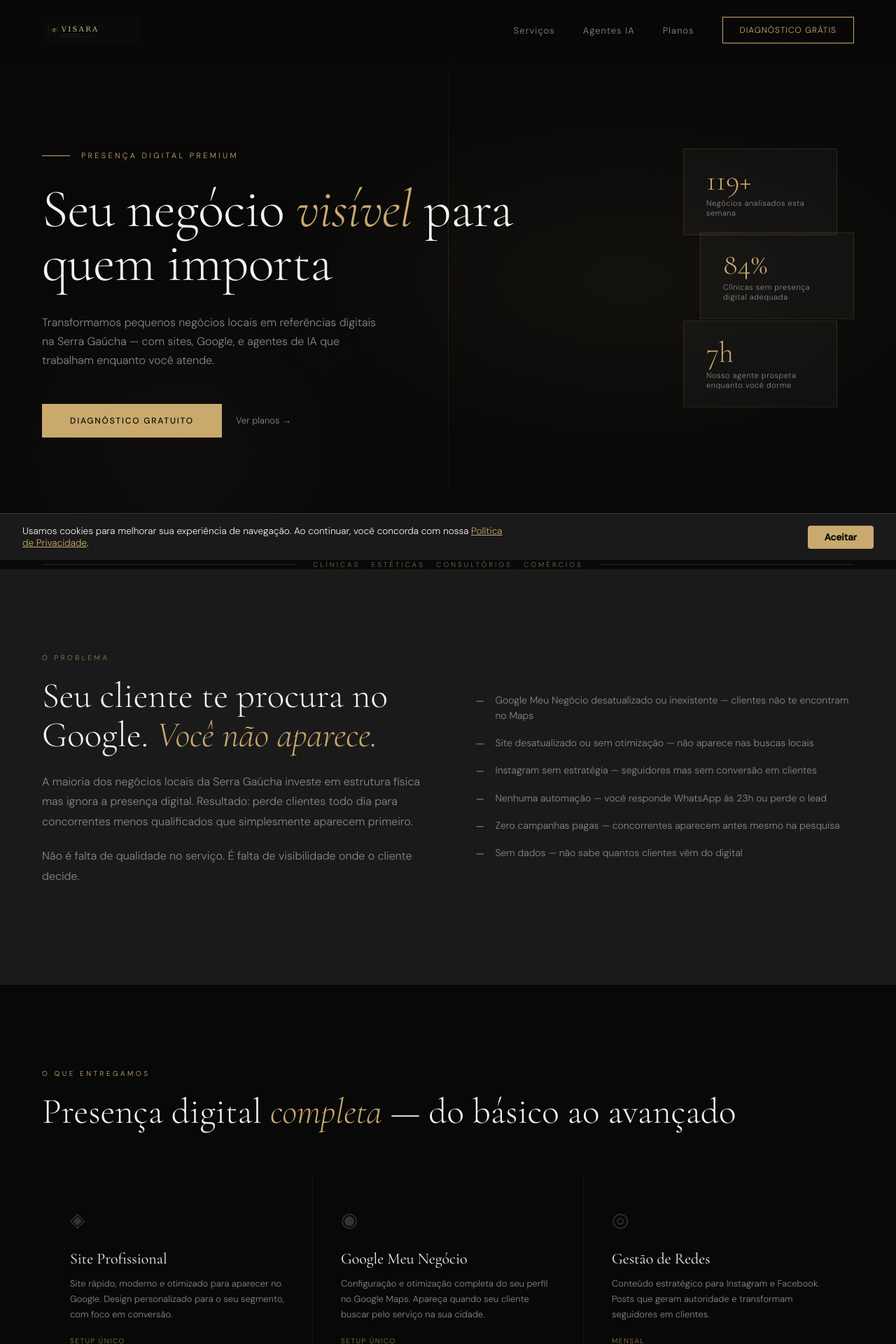
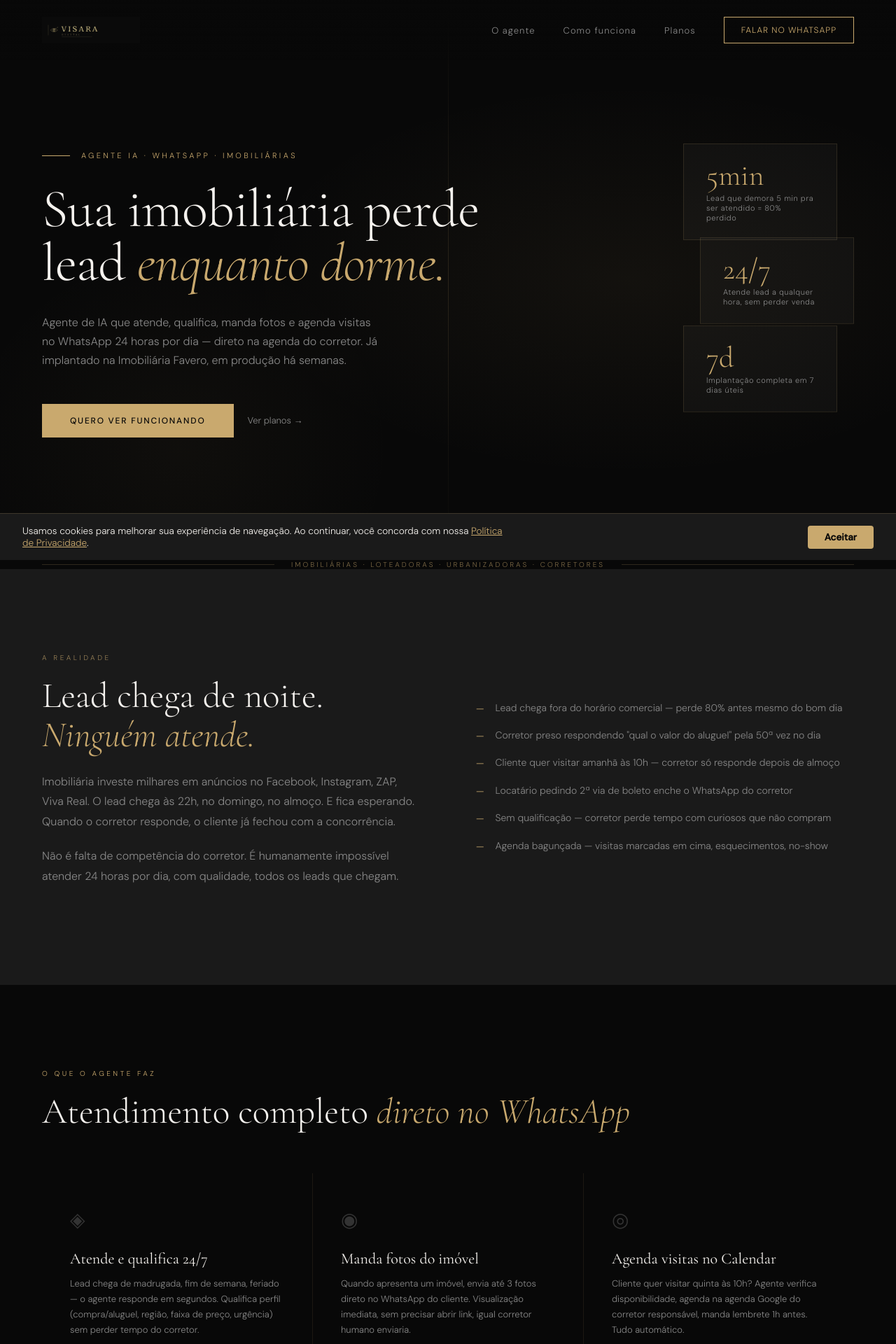
Before and after one commit to Nativeterritorial/visara-react, a React (Vite) app: page / in a window 1280 px wide. Shown: the top 1920 px of the page at 70% size. Built offline with nearby package versions, Linux system fonts and the light colour scheme.

Commit message:
Refoca LP em agentes de IA para imobiliarias

```diff
--- a/index.html
+++ b/index.html
@@ -5,8 +5,14 @@
     <link rel="icon" type="image/png" href="/favicon.png" />
     <link rel="apple-touch-icon" href="/apple-touch-icon.png" />
     <meta name="viewport" content="width=device-width, initial-scale=1.0" />
-    <title>Visara Digital — Presença que Converte</title>
-    <meta name="description" content="Transformamos pequenos negócios locais em referências digitais na Serra Gaúcha — com sites, Google, e agentes de IA que trabalham enquanto você atende." />
+    <title>Visara Digital — Agentes de IA para Imobiliárias</title>
+    <meta name="description" content="Agente de IA que atende, qualifica, manda fotos e agenda visitas no WhatsApp 24/7 — direto na agenda do corretor. Para imobiliárias, loteadoras e urbanizadoras da Serra Gaúcha." />
+    <meta property="og:title" content="Visara Digital — Agentes de IA para Imobiliárias" />
+    <meta property="og:description" content="Atende lead 24/7 no WhatsApp, qualifica, manda fotos e agenda visita. Já em produção na Imobiliária Favero." />
+    <meta property="og:type" content="website" />
+    <meta property="og:url" content="https://visaradigital.com.br/" />
+    <meta property="og:image" content="https://visaradigital.com.br/visara-logo-gold.png" />
+    <meta property="og:locale" content="pt_BR" />
     <meta name="robots" content="index, follow" />
     <link rel="canonical" href="https://visaradigital.com.br/" />
     <!-- Google Fonts -->
--- a/src/components/layout/Footer.jsx
+++ b/src/components/layout/Footer.jsx
@@ -3,13 +3,13 @@ function Footer() {
     <footer>
       <div>
         <img src="/visara-logo-gold.png" alt="Visara Digital" className="footer-logo" />
-        <p>Presença digital para negócios locais da Serra Gaúcha</p>
+        <p>Agentes de IA para imobiliárias · Serra Gaúcha</p>
       </div>
       <div className="footer-links">
-        <a href="#servicos">Serviços</a>
+        <a href="#servicos">O agente</a>
         <a href="#planos">Planos</a>
-        <a href="#agentes">Agentes IA</a>
-        <a href="#contato">Contato</a>
+        <a href="#agentes">Como funciona</a>
+        <a href="https://wa.me/5554991612389" target="_blank" rel="noopener noreferrer">WhatsApp</a>
       </div>
       <p>© {new Date().getFullYear()} Visara Digital</p>
     </footer>
--- a/src/components/layout/Header.jsx
+++ b/src/components/layout/Header.jsx
@@ -1,6 +1,6 @@
 import { useState, useEffect } from 'react'
 
-const WA = 'https://wa.me/5554991612389?text=Olá!%20Quero%20meu%20diagnóstico%20digital%20gratuito'
+const WA = 'https://wa.me/5554991612389?text=Oi!%20Quero%20ver%20o%20agente%20de%20IA%20funcionando'
 
 function Header() {
   const [menuOpen, setMenuOpen] = useState(false)
@@ -21,10 +21,10 @@ function Header() {
           <img src="/visara-logo-gold.png" alt="Visara Digital" />
         </a>
         <div className="nav-links">
-          <a href="#servicos">Serviços</a>
-          <a href="#agentes">Agentes IA</a>
+          <a href="#servicos">O agente</a>
+          <a href="#agentes">Como funciona</a>
           <a href="#planos">Planos</a>
-          <a href="#contato" className="nav-cta">Diagnóstico Grátis</a>
+          <a href={WA} target="_blank" rel="noopener noreferrer" className="nav-cta">Falar no WhatsApp</a>
         </div>
         <button className="nav-hamburger" onClick={() => setMenuOpen(true)} aria-label="Abrir menu">
           <span /><span /><span />
@@ -33,10 +33,10 @@ function Header() {
 
       <div className={`mobile-menu ${menuOpen ? 'open' : ''}`}>
         <button className="mobile-menu-close" onClick={closeMenu} aria-label="Fechar menu">✕</button>
-        <a href="#servicos" onClick={closeMenu}>Serviços</a>
-        <a href="#agentes" onClick={closeMenu}>Agentes IA</a>
+        <a href="#servicos" onClick={closeMenu}>O agente</a>
+        <a href="#agentes" onClick={closeMenu}>Como funciona</a>
         <a href="#planos" onClick={closeMenu}>Planos</a>
-        <a href="#contato" onClick={closeMenu}>Contato</a>
+        <a href={WA} target="_blank" rel="noopener noreferrer" onClick={closeMenu}>WhatsApp</a>
       </div>
     </>
   )
--- a/src/components/sections/Agents.jsx
+++ b/src/components/sections/Agents.jsx
@@ -1,7 +1,9 @@
-const agentPlans = [
-  { name: 'Agente Básico', desc: 'Responde WhatsApp automaticamente', price: 'R$297', period: '/mês' },
-  { name: 'Agente Pro', desc: 'WhatsApp + qualificação + agendamento', price: 'R$497', period: '/mês' },
-  { name: 'Agente Full', desc: 'Prospecção + atendimento + relatório', price: 'R$797', period: '/mês' },
+const features = [
+  { name: '📅 Agendamento inteligente', desc: 'Verifica agenda real do corretor + Google Calendar' },
+  { name: '📷 Envio automático de fotos', desc: 'Cliente vê o imóvel sem clicar em link nenhum' },
+  { name: '🔧 Indicação de profissionais', desc: 'Encanador, eletricista, pintor — rede completa' },
+  { name: '💬 Híbrido humano + IA', desc: 'Corretor assume conversa quando quiser, com 1 comando' },
+  { name: '🏗️ Loteadoras / Urbanizadoras', desc: 'Empreendimentos + lotes individuais separados' },
 ]
 
 function Agents() {
@@ -10,14 +12,13 @@ function Agents() {
       <div className="agent-bg" />
       <div className="agent-content">
         <div className="fade-in">
-          <div className="section-label">Tecnologia</div>
+          <div className="section-label">Como funciona na prática</div>
           <h2 style={{ fontFamily: 'var(--serif)', fontSize: 'clamp(36px,4vw,56px)', fontWeight: 300, lineHeight: 1.1, marginBottom: 24 }}>
-            Agentes de IA que <em style={{ fontStyle: 'italic', color: 'var(--gold)' }}>trabalham por você</em>
+            Veja a Fá <em style={{ fontStyle: 'italic', color: 'var(--gold)' }}>em ação</em>
           </h2>
           <p style={{ fontSize: 15, lineHeight: 1.7, color: 'var(--gray-light)', marginBottom: 32 }}>
-            Já tem site e Google configurados? Leve seu negócio para o próximo nível com automação
-            inteligente. Nossos agentes respondem clientes, qualificam leads e agendam — enquanto
-            você foca no que sabe fazer.
+            Cliente real interagindo com o agente da Imobiliária Favero. Tudo isso aconteceu em
+            <strong> menos de 60 segundos</strong>, sem corretor nenhum envolvido até a hora certa.
           </p>
 
           <div className="agent-terminal">
@@ -25,31 +26,34 @@ function Agents() {
               <div className="dot dot-r" /><div className="dot dot-y" /><div className="dot dot-g" />
             </div>
             <div className="terminal-line"><span className="terminal-gold">›</span> Cliente envia mensagem às 22:47</div>
-            <div className="terminal-line terminal-dim">&nbsp;&nbsp;"Boa noite, quero agendar uma consulta"</div>
-            <div className="terminal-line" style={{ marginTop: 8 }}><span className="terminal-gold">›</span> Agente responde em <span className="terminal-white">3 segundos</span></div>
-            <div className="terminal-line terminal-dim">&nbsp;&nbsp;"Olá! Temos horários disponíveis na terça..."</div>
-            <div className="terminal-line" style={{ marginTop: 8 }}><span className="terminal-gold">›</span> Lead qualificado e <span className="terminal-white">agendamento confirmado</span></div>
-            <div className="terminal-line terminal-dim">&nbsp;&nbsp;Você recebe notificação pela manhã</div>
+            <div className="terminal-line terminal-dim">&nbsp;&nbsp;"Oi, queria saber sobre lotes de vocês"</div>
+            <div className="terminal-line" style={{ marginTop: 8 }}><span className="terminal-gold">›</span> Fá responde em <span className="terminal-white">4 segundos</span></div>
+            <div className="terminal-line terminal-dim">&nbsp;&nbsp;"Oi! Que bom que tá interessado 😊</div>
+            <div className="terminal-line terminal-dim">&nbsp;&nbsp;&nbsp;Você procura terreno em loteamento ou lote avulso?"</div>
+            <div className="terminal-line" style={{ marginTop: 8 }}><span className="terminal-gold">›</span> Cliente: "loteamento, faixa 100k"</div>
+            <div className="terminal-line" style={{ marginTop: 8 }}><span className="terminal-gold">›</span> Fá apresenta <span className="terminal-white">3 lotes + envia fotos</span></div>
+            <div className="terminal-line" style={{ marginTop: 8 }}><span className="terminal-gold">›</span> Cliente quer visitar quinta às 10h</div>
+            <div className="terminal-line" style={{ marginTop: 8 }}><span className="terminal-gold">›</span> Fá <span className="terminal-white">verifica agenda + agenda visita</span></div>
+            <div className="terminal-line terminal-dim">&nbsp;&nbsp;Corretor recebe notificação no WhatsApp</div>
             <div className="terminal-line" style={{ marginTop: 8 }}><span className="terminal-gold">›</span> <span className="cursor" /></div>
           </div>
         </div>
 
         <div className="fade-in">
-          <div className="section-label" style={{ marginBottom: 32 }}>Planos mensais — Agentes IA</div>
+          <div className="section-label" style={{ marginBottom: 32 }}>Recursos exclusivos</div>
           <div className="agent-plans">
-            {agentPlans.map((p) => (
-              <div className="agent-plan" key={p.name}>
+            {features.map((f) => (
+              <div className="agent-plan" key={f.name}>
                 <div>
-                  <div className="agent-plan-name">{p.name}</div>
-                  <div className="agent-plan-desc">{p.desc}</div>
+                  <div className="agent-plan-name">{f.name}</div>
+                  <div className="agent-plan-desc">{f.desc}</div>
                 </div>
-                <div className="agent-plan-price">{p.price}<small>{p.period}</small></div>
               </div>
             ))}
           </div>
           <p style={{ fontSize: 12, color: 'var(--gray-light)', marginTop: 20, lineHeight: 1.6 }}>
-            Ideal para negócios que já têm presença digital estruturada e querem automatizar
-            o atendimento e a captação de novos clientes.
+            Customizado para o jeito que sua imobiliária trabalha. Você edita os imóveis em uma
+            planilha — o agente reflete na próxima conversa.
           </p>
         </div>
       </div>
--- a/src/components/sections/CTA.jsx
+++ b/src/components/sections/CTA.jsx
@@ -1,18 +1,18 @@
-const WA = 'https://wa.me/5554991612389?text=Olá!%20Quero%20meu%20diagnóstico%20digital%20gratuito'
+const WA = 'https://wa.me/5554991612389?text=Oi!%20Quero%20ver%20o%20agente%20de%20IA%20funcionando%20pra%20imobili%C3%A1ria'
 
 function CTA() {
   return (
     <section className="cta-section" id="contato">
       <div className="cta-bg" />
       <div style={{ position: 'relative' }}>
-        <div className="section-label fade-in" style={{ textAlign: 'center' }}>Comece hoje</div>
-        <h2 className="fade-in">Receba seu diagnóstico <em>gratuito</em></h2>
+        <div className="section-label fade-in" style={{ textAlign: 'center' }}>Vamos conversar</div>
+        <h2 className="fade-in">Quer ver o agente <em>funcionando</em>?</h2>
         <p className="fade-in">
-          Analisamos sua presença digital em minutos e mostramos exatamente o que está
-          perdendo — sem compromisso.
+          Manda mensagem que te chamo numa call rápida e mostro a Fá atendendo ao vivo.
+          30 minutos pra você decidir se faz sentido pra sua imobiliária.
         </p>
         <a href={WA} className="btn-primary fade-in" target="_blank" rel="noopener noreferrer">
-          Solicitar diagnóstico grátis
+          Falar no WhatsApp
         </a>
       </div>
     </section>
--- a/src/components/sections/Hero.jsx
+++ b/src/components/sections/Hero.jsx
@@ -1,9 +1,9 @@
-const WA = 'https://wa.me/5554991612389?text=Olá!%20Quero%20meu%20diagnóstico%20digital%20gratuito'
+const WA = 'https://wa.me/5554991612389?text=Oi!%20Quero%20ver%20o%20agente%20funcionando'
 
 const stats = [
-  { number: '119+', label: 'Negócios analisados esta semana' },
-  { number: '84%', label: 'Clínicas sem presença digital adequada' },
-  { number: '7h', label: 'Nosso agente prospeta enquanto você dorme' },
+  { number: '5min', label: 'Lead que demora 5 min pra ser atendido = 80% perdido' },
+  { number: '24/7', label: 'Atende lead a qualquer hora, sem perder venda' },
+  { number: '7d', label: 'Implantação completa em 7 dias úteis' },
 ]
 
 function Hero() {
@@ -13,15 +13,16 @@ function Hero() {
       <div className="hero-line" />
 
       <div className="hero-content">
-        <div className="hero-eyebrow">Presença Digital Premium</div>
-        <h1>Seu negócio <em>visível</em> para quem importa</h1>
+        <div className="hero-eyebrow">Agente IA · WhatsApp · Imobiliárias</div>
+        <h1>Sua imobiliária perde lead <em>enquanto dorme.</em></h1>
         <p className="hero-sub">
-          Transformamos pequenos negócios locais em referências digitais na Serra Gaúcha —
-          com sites, Google, e agentes de IA que trabalham enquanto você atende.
+          Agente de IA que atende, qualifica, manda fotos e agenda visitas no WhatsApp 24 horas
+          por dia — direto na agenda do corretor. Já implantado na Imobiliária Favero, em
+          produção há semanas.
         </p>
         <div className="hero-actions">
           <a href={WA} className="btn-primary" target="_blank" rel="noopener noreferrer">
-            Diagnóstico Gratuito
+            Quero ver funcionando
           </a>
           <a href="#planos" className="btn-ghost">Ver planos →</a>
         </div>
--- a/src/components/sections/Plans.jsx
+++ b/src/components/sections/Plans.jsx
@@ -1,24 +1,54 @@
 const plans = [
   {
-    name: 'Starter',
-    price: '397',
-    type: 'Pagamento único · Sem mensalidade',
-    features: ['Site profissional de 1 página', 'Google Meu Negócio configurado', 'Fotos e textos otimizados', 'Domínio por 1 ano', 'Hospedagem por 1 ano', 'Suporte 30 dias'],
+    name: 'Essencial',
+    price: '597',
+    period: '/mês',
+    type: 'Setup R$ 800 · Sem fidelidade',
+    waMsg: 'Quero%20o%20plano%20Essencial',
+    features: [
+      'Atendimento WhatsApp 24/7',
+      'Qualificação automática de leads',
+      'Apresentação de imóveis com fotos',
+      'Transferência inteligente pro corretor',
+      'FAQ de locatário (boleto, PIX)',
+      'Indicação de profissionais',
+      '1 número WhatsApp conectado',
+    ],
     featured: false,
   },
   {
-    name: 'Profissional',
-    price: '797',
-    type: 'Pagamento único · Sem mensalidade',
-    features: ['Site completo multi-página', 'Google Meu Negócio otimizado', 'Instagram configurado e bio otimizada', 'Diagnóstico digital completo', 'Integração WhatsApp Business', 'Domínio + hospedagem 1 ano', 'Suporte 60 dias'],
+    name: 'Pro',
+    price: '897',
+    period: '/mês',
+    type: 'Setup R$ 1.200 · Sem fidelidade',
+    waMsg: 'Quero%20o%20plano%20Pro',
+    features: [
+      'Tudo do Essencial',
+      'Agendamento automático Google Calendar',
+      'Verificação de conflito de horário',
+      'Distribuição entre corretores',
+      'Empreendimentos + lotes (loteadoras)',
+      'Lembrete automático antes da visita',
+      'Comandos do corretor (bloqueio, assumir)',
+      'Relatório mensal de leads',
+    ],
     featured: true,
     badge: 'Mais popular',
   },
   {
-    name: 'Premium',
+    name: 'Enterprise',
     price: '1.497',
-    type: 'Pagamento único · Sem mensalidade',
-    features: ['Tudo do Profissional', 'Google Ads configurado e ativo', 'Agente de IA no WhatsApp', 'Meta Ads configurado', 'Relatório de performance mensal', 'Suporte prioritário 90 dias'],
+    period: '/mês',
+    type: 'Setup R$ 2.000 · Sem fidelidade',
+    waMsg: 'Quero%20o%20plano%20Enterprise',
+    features: [
+      'Tudo do Pro',
+      'Múltiplos números (matriz + filiais)',
+      'Integração com sistema próprio',
+      'Dashboard customizado',
+      'Customizações específicas (4h/mês)',
+      'Suporte prioritário (resposta em 2h)',
+    ],
     featured: false,
   },
 ]
@@ -27,9 +57,9 @@ function Plans() {
   return (
     <section className="section section-alt" id="planos">
       <div className="plans-header">
-        <div className="section-label fade-in">Setup — Pagamento único</div>
+        <div className="section-label fade-in">Planos · Mensalidade</div>
         <h2 className="fade-in" style={{ fontFamily: 'var(--serif)', fontSize: 'clamp(36px,4vw,56px)', fontWeight: 300, lineHeight: 1.1 }}>
-          Comece com o que <em style={{ fontStyle: 'italic', color: 'var(--gold)' }}>você precisa agora</em>
+          Escolha o que <em style={{ fontStyle: 'italic', color: 'var(--gold)' }}>sua imobiliária precisa</em>
         </h2>
       </div>
       <div className="plans-grid">
@@ -37,13 +67,21 @@ function Plans() {
           <div className={`plan-card fade-in${p.featured ? ' featured' : ''}`} key={p.name}>
             {p.badge && <div className="plan-badge">{p.badge}</div>}
             <div className="plan-name">{p.name}</div>
-            <div className="plan-price"><span>R$</span>{p.price}</div>
+            <div className="plan-price">
+              <span>R$</span>{p.price}
+              <small style={{ fontSize: 14, color: 'var(--gray-light)', fontWeight: 300 }}>{p.period}</small>
+            </div>
             <div className="plan-type">{p.type}</div>
             <ul className="plan-features">
               {p.features.map((f) => <li key={f}>{f}</li>)}
             </ul>
-            <a href="#contato" className={`plan-btn ${p.featured ? 'plan-btn-solid' : 'plan-btn-outline'}`}>
-              Começar agora
+            <a
+              href={`https://wa.me/5554991612389?text=${p.waMsg}`}
+              target="_blank"
+              rel="noopener noreferrer"
+              className={`plan-btn ${p.featured ? 'plan-btn-solid' : 'plan-btn-outline'}`}
+            >
+              Quero esse
             </a>
           </div>
         ))}
--- a/src/components/sections/Problem.jsx
+++ b/src/components/sections/Problem.jsx
@@ -1,10 +1,10 @@
 const problems = [
-  'Google Meu Negócio desatualizado ou inexistente — clientes não te encontram no Maps',
-  'Site desatualizado ou sem otimização — não aparece nas buscas locais',
-  'Instagram sem estratégia — seguidores mas sem conversão em clientes',
-  'Nenhuma automação — você responde WhatsApp às 23h ou perde o lead',
-  'Zero campanhas pagas — concorrentes aparecem antes mesmo na pesquisa',
-  'Sem dados — não sabe quantos clientes vêm do digital',
+  'Lead chega fora do horário comercial — perde 80% antes mesmo do bom dia',
+  'Corretor preso respondendo "qual o valor do aluguel" pela 50ª vez no dia',
+  'Cliente quer visitar amanhã às 10h — corretor só responde depois de almoço',
+  'Locatário pedindo 2ª via de boleto enche o WhatsApp do corretor',
+  'Sem qualificação — corretor perde tempo com curiosos que não compram',
+  'Agenda bagunçada — visitas marcadas em cima, esquecimentos, no-show',
 ]
 
 function Problem() {
@@ -12,14 +12,17 @@ function Problem() {
     <section className="section section-alt" id="servicos">
       <div className="problem-grid">
         <div className="problem-text fade-in">
-          <div className="section-label">O problema</div>
-          <h2>Seu cliente te procura no Google. <em>Você não aparece.</em></h2>
+          <div className="section-label">A realidade</div>
+          <h2>Lead chega de noite. <em>Ninguém atende.</em></h2>
           <p>
-            A maioria dos negócios locais da Serra Gaúcha investe em estrutura física mas
-            ignora a presença digital. Resultado: perde clientes todo dia para concorrentes
-            menos qualificados que simplesmente aparecem primeiro.
+            Imobiliária investe milhares em anúncios no Facebook, Instagram, ZAP, Viva Real.
+            O lead chega às 22h, no domingo, no almoço. E fica esperando. Quando o corretor
+            responde, o cliente já fechou com a concorrência.
           </p>
-          <p>Não é falta de qualidade no serviço. É falta de visibilidade onde o cliente decide.</p>
+          <p>
+            Não é falta de competência do corretor. É humanamente impossível atender 24 horas
+            por dia, com qualidade, todos os leads que chegam.
+          </p>
         </div>
         <ul className="problem-list fade-in">
           {problems.map((p) => (
--- a/src/components/sections/Services.jsx
+++ b/src/components/sections/Services.jsx
@@ -1,18 +1,18 @@
 const services = [
-  { icon: '◈', title: 'Site Profissional', desc: 'Site rápido, moderno e otimizado para aparecer no Google. Design personalizado para o seu segmento, com foco em conversão.', tag: 'Setup único' },
-  { icon: '◉', title: 'Google Meu Negócio', desc: 'Configuração e otimização completa do seu perfil no Google Maps. Apareça quando seu cliente buscar pelo serviço na sua cidade.', tag: 'Setup único' },
-  { icon: '◎', title: 'Gestão de Redes', desc: 'Conteúdo estratégico para Instagram e Facebook. Posts que geram autoridade e transformam seguidores em clientes.', tag: 'Mensal' },
-  { icon: '⬡', title: 'Google Ads Local', desc: 'Campanhas segmentadas para aparecer quando seu cliente está procurando exatamente o que você oferece. Sem desperdício.', tag: 'Mensal' },
-  { icon: '◆', title: 'Agente de IA', desc: 'Robô inteligente que responde clientes no WhatsApp, qualifica leads e agenda automaticamente — 24 horas por dia.', tag: 'Mensal' },
-  { icon: '◇', title: 'Diagnóstico Digital', desc: 'Análise completa da sua presença online com score, oportunidades identificadas e plano de ação personalizado.', tag: 'Gratuito' },
+  { icon: '◈', title: 'Atende e qualifica 24/7', desc: 'Lead chega de madrugada, fim de semana, feriado — o agente responde em segundos. Qualifica perfil (compra/aluguel, região, faixa de preço, urgência) sem perder tempo do corretor.', tag: 'Sempre online' },
+  { icon: '◉', title: 'Manda fotos do imóvel', desc: 'Quando apresenta um imóvel, envia até 3 fotos direto no WhatsApp do cliente. Visualização imediata, sem precisar abrir link, igual corretor humano enviaria.', tag: 'Conversão' },
+  { icon: '◎', title: 'Agenda visitas no Calendar', desc: 'Cliente quer visitar quinta às 10h? Agente verifica disponibilidade, agenda na agenda Google do corretor responsável, manda lembrete 1h antes. Tudo automático.', tag: 'Sem conflito' },
+  { icon: '⬡', title: 'Atende locatário', desc: '2ª via de boleto, PIX do aluguel, dúvida de contrato, pedido de manutenção. O agente coleta dados estruturados e transfere pro financeiro só o que precisa.', tag: 'Reduz fricção' },
+  { icon: '◆', title: 'Indica profissionais', desc: 'Cliente com vazamento, problema elétrico ou querendo pintor? O agente puxa da rede de profissionais cadastrados e indica na hora — gerando relacionamento.', tag: 'Diferencial' },
+  { icon: '◇', title: 'Corretor no controle', desc: 'Comandos pelo WhatsApp: bloqueia agenda, assume conversa, libera cliente. Quando o corretor entra, o agente fica em silêncio até o atendimento humano terminar.', tag: 'Híbrido' },
 ]
 
 function Services() {
   return (
     <section className="section" id="solucoes">
-      <div className="section-label fade-in">O que entregamos</div>
+      <div className="section-label fade-in">O que o agente faz</div>
       <h2 className="fade-in" style={{ fontFamily: 'var(--serif)', fontSize: 'clamp(36px, 4vw, 56px)', fontWeight: 300, lineHeight: 1.1, marginBottom: 24 }}>
-        Presença digital <em style={{ fontStyle: 'italic', color: 'var(--gold)' }}>completa</em> — do básico ao avançado
+        Atendimento completo <em style={{ fontStyle: 'italic', color: 'var(--gold)' }}>direto no WhatsApp</em>
       </h2>
       <div className="services-grid">
         {services.map((s) => (
--- a/src/pages/Home.jsx
+++ b/src/pages/Home.jsx
@@ -38,7 +38,7 @@ function Home() {
 
       <div className="sep">
         <div className="sep-line" />
-        <div className="sep-text">Clínicas · Estéticas · Consultórios · Comércios</div>
+        <div className="sep-text">Imobiliárias · Loteadoras · Urbanizadoras · Corretores</div>
         <div className="sep-line" />
       </div>
 
```
Also changed, not shown: src/components/sections/Process.jsx (+6 -6 lines).
